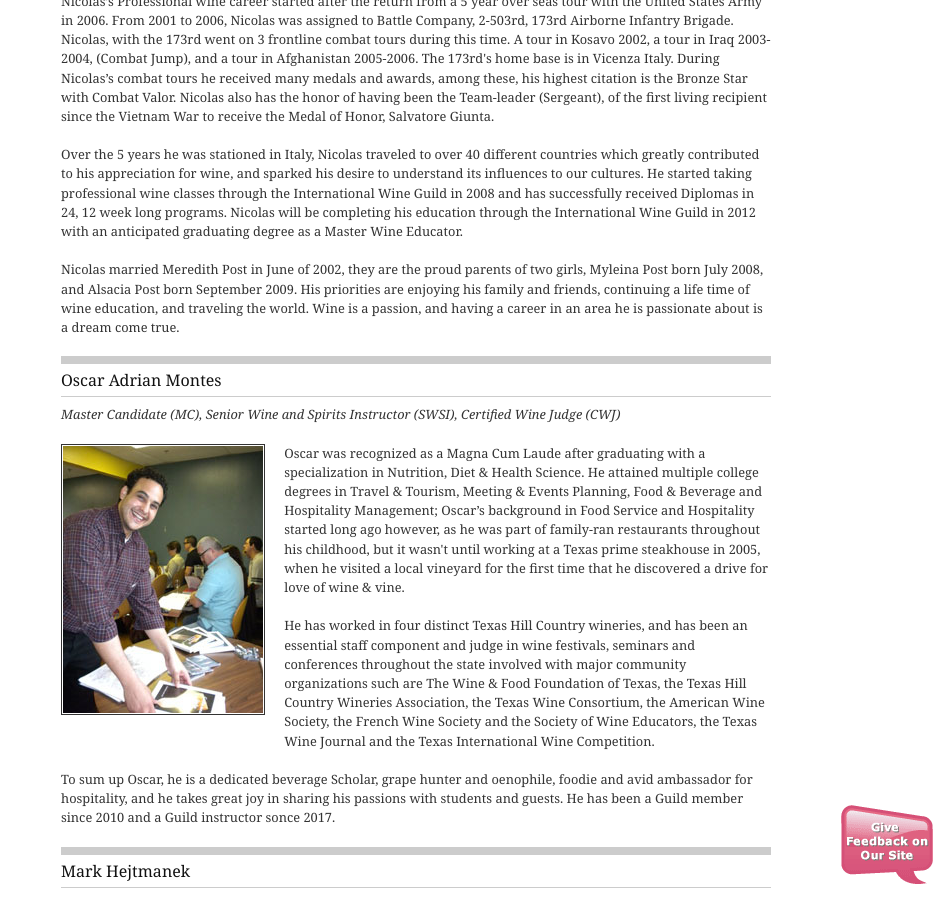
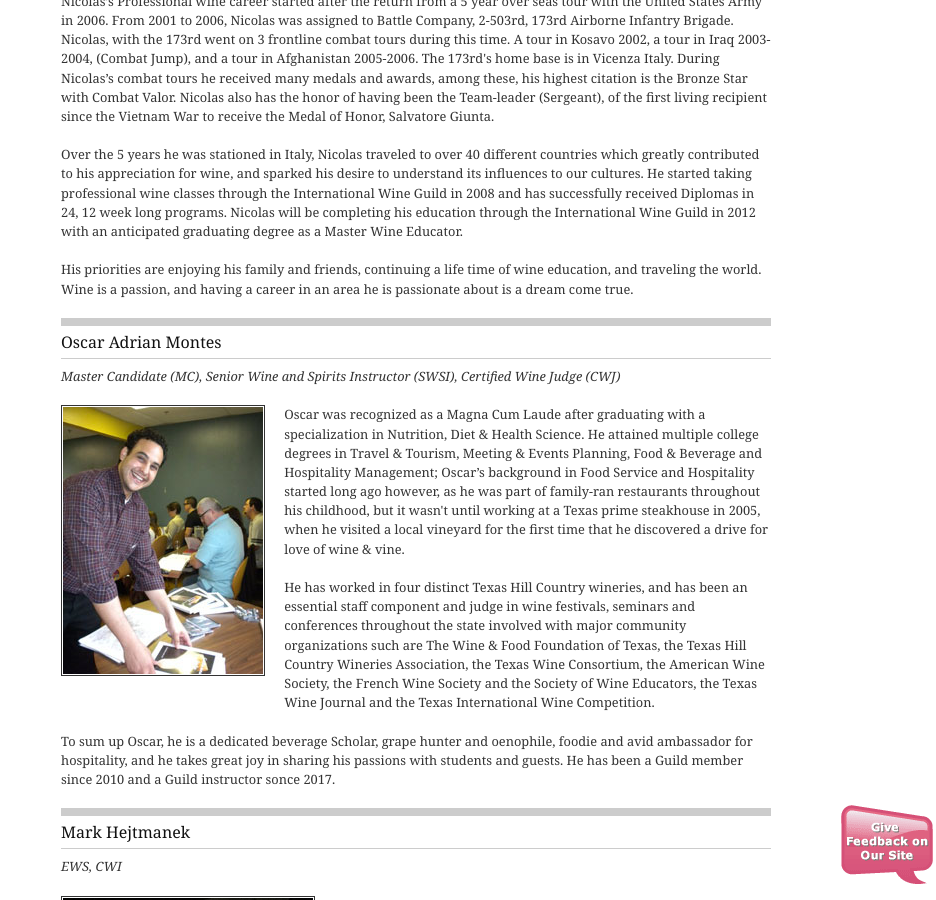
Before and after one commit to CKDev/internationalwineguild.com, a Jekyll site: the page built from faculty.html, in a window 1280 px wide and 900 px high, scrolled down 2861 px. Shown: the whole window, without its empty margins (344-1280 px from the left). Built offline with Jekyll 4.4.1, drawn with Linux system fonts in a browser that asks for light colours; a script that is not in the unit is left out; comment, search, counter and statistics services are not loaded.

Commit message:
Update faculty.html

```diff
--- a/faculty.html
+++ b/faculty.html
@@ -182,8 +182,6 @@ permalink: /faculty/
   in 2012 with an anticipated graduating degree as a Master Wine Educator.
 </p>
 <p>
-  Nicolas married Meredith Post in June of 2002, they are the proud parents of
-  two girls, Myleina Post born July 2008, and Alsacia Post born September 2009.
   His priorities are enjoying his family and friends, continuing a life time of
   wine education, and traveling the world. Wine is a passion, and having a
   career in an area he is passionate about is a dream come true.
```
